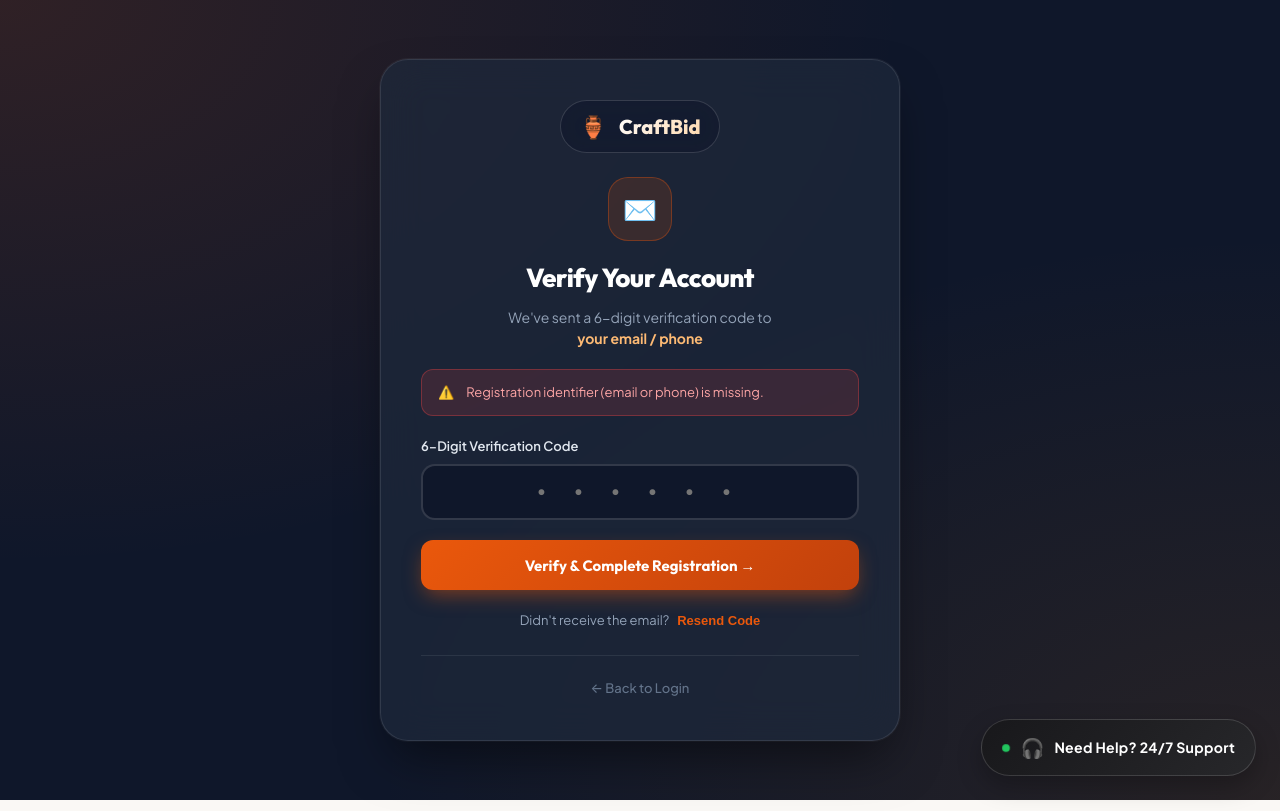
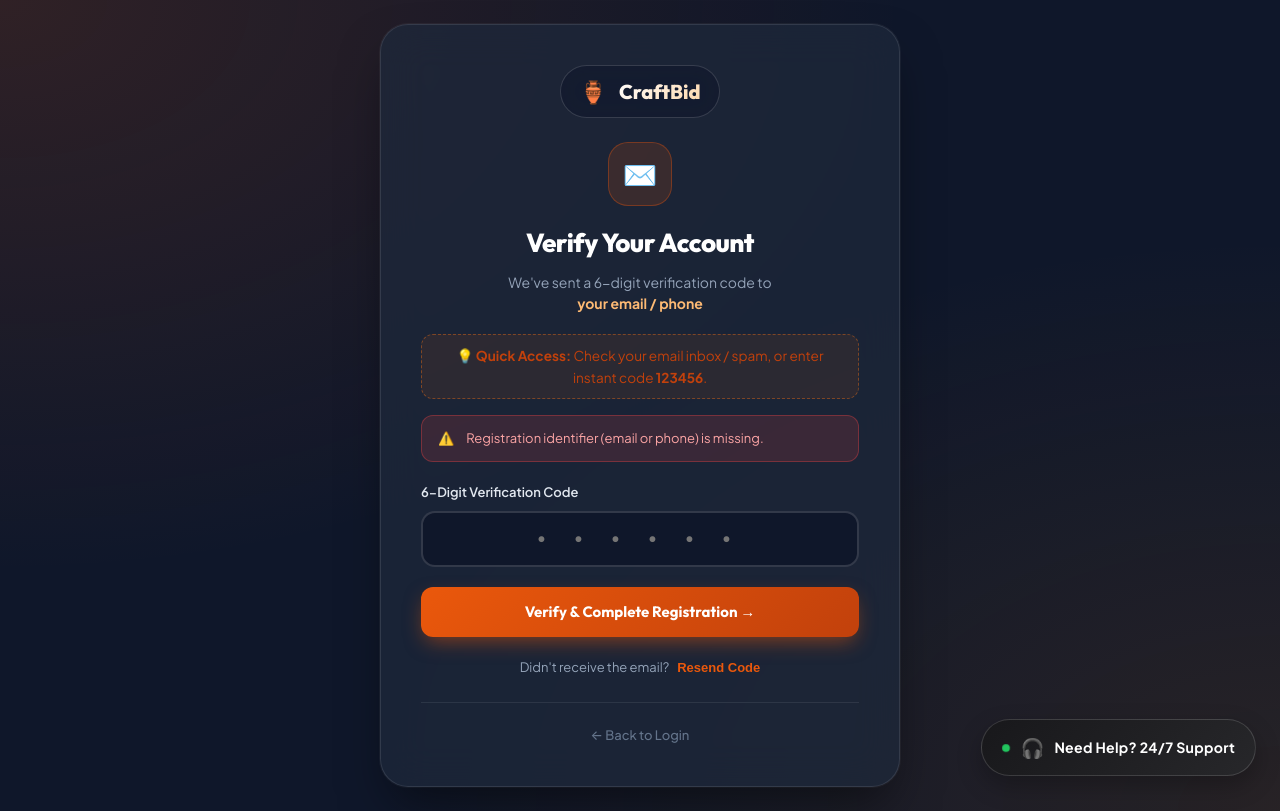
Before and after one commit to ranjitbarikofficial-cmd/CraftBiid, an Angular app in the folder craftbid-frontend/: page /register-otp in a window 1280 px wide. Built offline with nearby package versions, Linux system fonts and the light colour scheme.

Commit message:
ui: add instant fallback OTP guidance to registration screen

```diff
--- a/craftbid-frontend/src/app/register-otp/register-otp.html
+++ b/craftbid-frontend/src/app/register-otp/register-otp.html
@@ -18,6 +18,11 @@
         We've sent a 6-digit verification code to<br />
         <strong class="highlight-identifier">{{ identifier || 'your email / phone' }}</strong>
       </p>
+
+      <!-- HELPFUL OTP HINT -->
+      <div style="background: rgba(249, 115, 22, 0.08); border: 1px dashed rgba(249, 115, 22, 0.4); border-radius: 12px; padding: 10px 14px; margin-bottom: 16px; font-size: 0.85rem; color: #c2410c; text-align: center;">
+        💡 <strong>Quick Access:</strong> Check your email inbox / spam, or enter instant code <strong>123456</strong>.
+      </div>
 
       <!-- ALERTS -->
       @if (errorMessage) {
```
